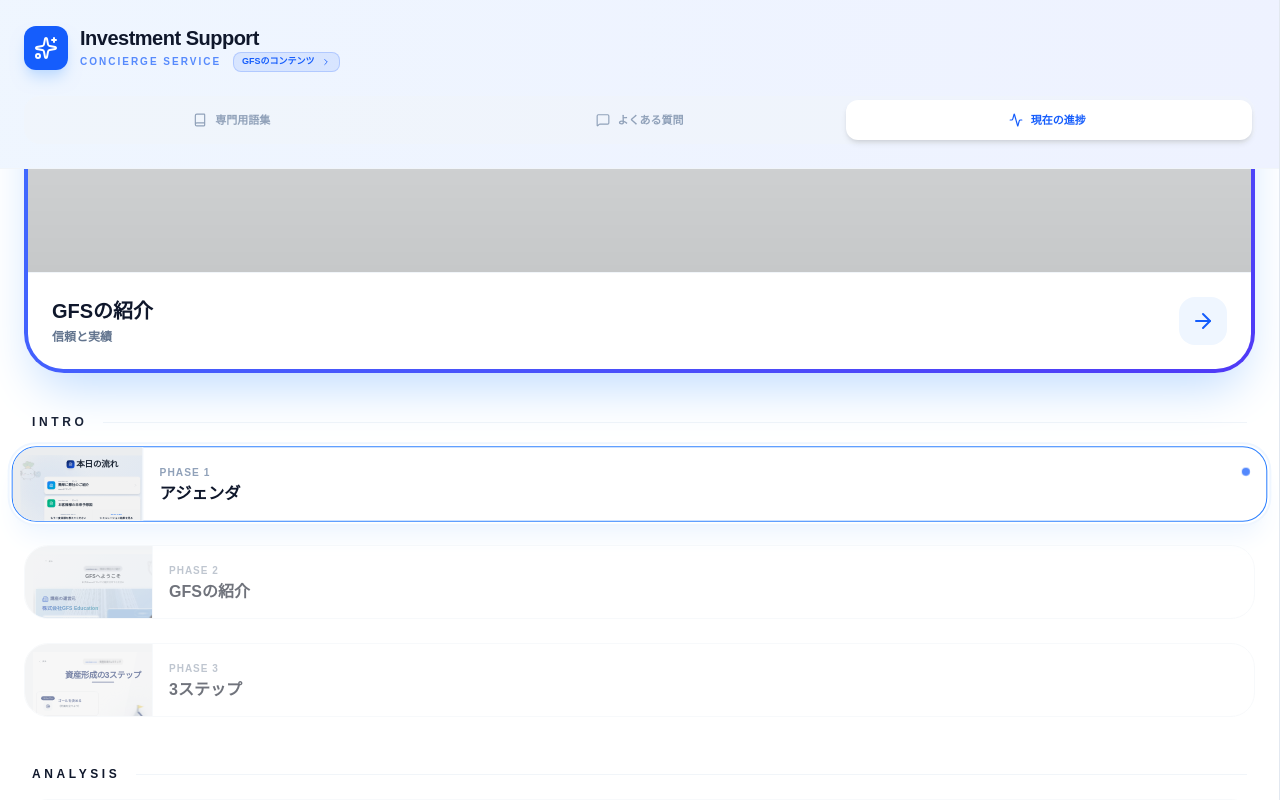
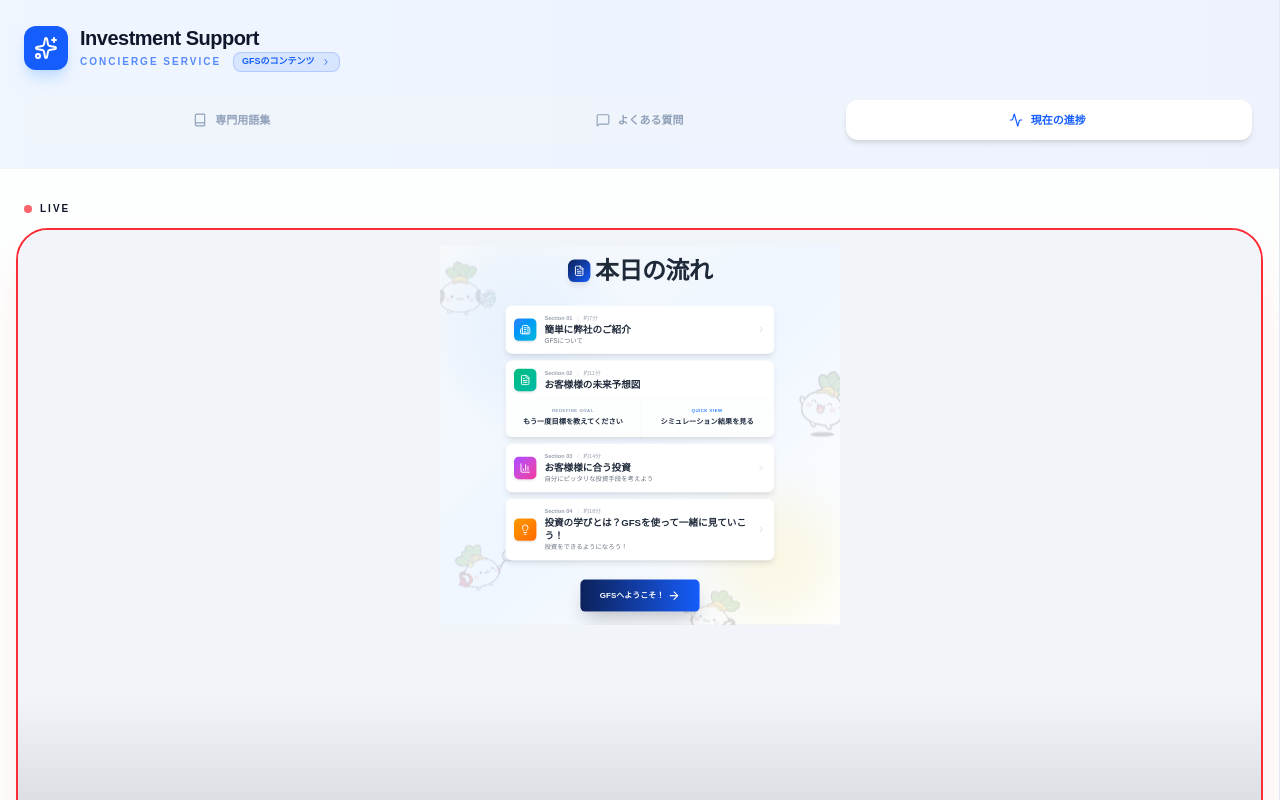
Before and after one commit to y-endo-hash/GFS-Slide-app, a Next.js app: page /support-panel in a window 1280 px wide. Built offline with nearby package versions, Linux system fonts and the light colour scheme.

Commit message:
feat: implement high-granularity Presenter View and consolidate Support UI

```diff
--- a/src/components/Phase1Hearing.tsx
+++ b/src/components/Phase1Hearing.tsx
@@ -13,11 +13,13 @@ interface Phase1HearingProps {
     onSubmit: (data: UserInput) => void;
     onBack: () => void;
     onGoToAgenda: () => void;
+    onSubStepChange?: (subStep: number | string) => void;
+    subStep?: number | string;
     isPreview?: boolean;
 }
 
-export default function Phase1Hearing({ onSubmit, onBack, onGoToAgenda, isPreview = false }: Phase1HearingProps) {
-    const [step, setStep] = useState(0);
+export default function Phase1Hearing({ onSubmit, onBack, onGoToAgenda, onSubStepChange, subStep, isPreview = false }: Phase1HearingProps) {
+    const [step, setStep] = useState(isPreview && typeof subStep === 'number' ? subStep : 0);
     const [showContent, setShowContent] = useState(isPreview);
     const [formData, setFormData] = useState<UserInput>({
         name: "",
--- a/src/components/SupportPanel.tsx
+++ b/src/components/SupportPanel.tsx
@@ -73,21 +73,27 @@ export default function SupportPanel({ userData: initialUserData, isOpen, onTogg
 
     // Determine what to show in the "Next Step" highlight
     const getNextStepInfo = () => {
+        if (currentPhase === "hearing") {
+            if (typeof subStep === 'number' && subStep < 3) {
+                return { id: "hearing", title: "ヒアリング (次へ)", desc: "目標の具体化...", subStep: subStep + 1 };
+            }
+            return phases[currentIdx + 1];
+        }
         if (currentPhase === "simulation") {
             if (typeof subStep === 'number' && subStep < 4) {
-                return { id: "simulation", title: "分析結果 (次へ)", desc: "預金・投資結果の深堀り", subStep: subStep + 1 };
+                return { id: "simulation", title: "分析結果 (詳細)", desc: "深掘り分析", subStep: subStep + 1 };
             }
             if (subStep === 4) {
-                return { id: "simulation", title: "分析結果 (考察)", desc: "GFSでの将来シミュレーション", subStep: "insight-0" };
+                return { id: "simulation", title: "分析結果 (考察)", desc: "成功事例の活用", subStep: "insight-0" };
             }
             if (typeof subStep === 'string' && subStep.startsWith('insight-')) {
                 const idx = parseInt(subStep.split('-')[1]);
-                if (idx < 4) return { id: "simulation", title: "分析結果 (考察次へ)", desc: "具体的な成功事例", subStep: `insight-${idx + 1}` };
+                if (idx < 4) return { id: "simulation", title: "成功事例 (次へ)", desc: "具体的なケーススタディ", subStep: `insight-${idx + 1}` };
                 return nextPhaseBase;
             }
         }
-        if (currentPhase === "solution" && typeof subStep === 'number' && subStep < 0) { // Future proof
-            return { id: "solution", title: "解決策提示 (次へ)", desc: "詳細な解説", subStep: subStep + 1 };
+        if (currentPhase === "solution" && typeof subStep === 'number' && subStep < 2) {
+            return { id: "solution", title: "解決策提示 (次へ)", desc: "具体的なプランニング", subStep: subStep + 1 };
         }
 
         return nextPhaseBase;
@@ -185,117 +191,108 @@ export default function SupportPanel({ userData: initialUserData, isOpen, onTogg
                         </div>
                     </div>
 
-                    {/* Content Area */}
-                    <div className="flex-1 overflow-y-auto p-4 custom-scrollbar" ref={scrollContainerRef}>
+                    {/* Presenter View Area */}
+                    <div className="flex-1 overflow-y-auto p-4 custom-scrollbar bg-slate-50/30" ref={scrollContainerRef}>
                         {activeTab === "roadmap" ? (
-                            <div className="space-y-6 py-4 px-2">
-                                {/* Current Phase Highlight - Next Step Preview */}
-                                <div className="mb-10">
-                                    <p className="text-[11px] font-black text-slate-400 mb-4 uppercase tracking-[0.2em] px-2">Next Step</p>
-                                    <div className="relative group p-1 bg-gradient-to-br from-blue-500 to-indigo-600 rounded-[2.5rem] shadow-2xl shadow-blue-200 overflow-hidden transform transition-all duration-500 hover:scale-[1.02]">
-                                        <div className="absolute inset-0 bg-white opacity-0 group-hover:opacity-10 transition-opacity" />
-                                        <div className="bg-white rounded-[2.2rem] overflow-hidden">
-                                            {/* Preview Container */}
+                            <div className="space-y-8 py-4">
+                                {/* LIVE & NEXT Section */}
+                                <div className="grid grid-cols-1 gap-6">
+                                    {/* LIVE Slide */}
+                                    <div className="space-y-3">
+                                        <div className="flex items-center gap-2 px-2">
+                                            <div className="w-2 h-2 rounded-full bg-red-500 animate-pulse" />
+                                            <span className="text-[10px] font-black text-slate-900 tracking-[0.2em] uppercase">LIVE</span>
+                                        </div>
+                                        <div className="bg-white rounded-[2rem] border-2 border-red-500 shadow-2xl shadow-red-100 overflow-hidden">
+                                            <div className="aspect-video bg-slate-100 relative overflow-hidden flex items-center justify-center">
+                                                <div className="origin-top scale-[0.4] absolute top-4 w-[1000px]">
+                                                    {currentPhase === "agenda" && <Agenda onGoToPhase={() => { }} userData={userData} isPreview />}
+                                                    {currentPhase === "company" && <Phase2CompanyIntro userData={userData} isPreview />}
+                                                    {currentPhase === "threeSteps" && <Phase1ThreeSteps isPreview />}
+                                                    {currentPhase === "hearing" && <Phase1Hearing onSubmit={() => { }} onBack={() => { }} onGoToAgenda={() => { }} isPreview subStep={subStep} />}
+                                                    {currentPhase === "simulation" && simulationResult && <Phase3Simulation userData={userData} simulationResult={simulationResult} isPreview subStep={subStep} />}
+                                                    {currentPhase === "solution" && simulationResult && <Phase4Solution userData={userData} simulationResult={simulationResult} isPreview subStep={subStep} />}
+                                                    {currentPhase === "closing" && simulationResult && <Phase5Closing userData={userData} simulationResult={simulationResult} isPreview subStep={subStep} />}
+                                                </div>
+                                                <div className="absolute inset-x-0 bottom-0 h-1/3 bg-gradient-to-t from-black/20 to-transparent pointer-events-none" />
+                                            </div>
+                                            <div className="p-4 bg-white">
+                                                <h4 className="text-sm font-black text-slate-900">
+                                                    {phases.find(p => p.id === currentPhase)?.title}
+                                                    <span className="ml-2 text-[10px] text-slate-400 font-bold">
+                                                        {typeof subStep === 'number' ? `Step ${subStep + 1}` : subStep}
+                                                    </span>
+                                                </h4>
+                                            </div>
+                                        </div>
+                                    </div>
+
+                                    {/* NEXT Slide */}
+                                    <div className="space-y-3">
+                                        <div className="flex items-center gap-2 px-2 opacity-50">
+                                            <div className="w-2 h-2 rounded-full bg-slate-400" />
+                                            <span className="text-[10px] font-black text-slate-400 tracking-[0.2em] uppercase">NEXT PREVIEW</span>
+                                        </div>
+                                        <div className="bg-white rounded-[2rem] border border-slate-200 shadow-xl overflow-hidden grayscale-[0.2] opacity-80 transition-all hover:opacity-100 hover:grayscale-0">
                                             <div className="aspect-video bg-slate-50 relative overflow-hidden flex items-center justify-center border-b border-slate-100">
                                                 <div className="origin-top scale-[0.4] absolute top-4 w-[1000px]">
                                                     {nextStepHighlight?.id === "company" && <Phase2CompanyIntro userData={userData} isPreview />}
                                                     {nextStepHighlight?.id === "threeSteps" && <Phase1ThreeSteps isPreview />}
-                                                    {nextStepHighlight?.id === "hearing" && <Phase1Hearing onSubmit={() => { }} onBack={() => { }} onGoToAgenda={() => { }} isPreview />}
+                                                    {nextStepHighlight?.id === "hearing" && <Phase1Hearing onSubmit={() => { }} onBack={() => { }} onGoToAgenda={() => { }} isPreview subStep={(nextStepHighlight as any).subStep ?? 0} />}
                                                     {nextStepHighlight?.id === "simulation" && simulationResult && <Phase3Simulation userData={userData} simulationResult={simulationResult} isPreview subStep={(nextStepHighlight as any).subStep ?? 0} />}
                                                     {nextStepHighlight?.id === "solution" && simulationResult && <Phase4Solution userData={userData} simulationResult={simulationResult} isPreview subStep={(nextStepHighlight as any).subStep ?? 0} />}
                                                     {nextStepHighlight?.id === "closing" && simulationResult && <Phase5Closing userData={userData} simulationResult={simulationResult} isPreview subStep={(nextStepHighlight as any).subStep ?? 0} />}
                                                     {(!nextStepHighlight || ((nextStepHighlight.id === "simulation" || nextStepHighlight.id === "solution" || nextStepHighlight.id === "closing") && !simulationResult)) && (
                                                         <div className="flex flex-col items-center justify-center h-full text-slate-400 bg-slate-50/50">
-                                                            <Clock className="w-16 h-16 mb-4 opacity-20" />
-                                                            <p className="text-xl font-bold">Waiting for simulation...</p>
+                                                            <Clock className="w-16 h-16 mb-4 opacity-10" />
+                                                            <p className="text-xl font-bold italic">End of session</p>
                                                         </div>
                                                     )}
                                                 </div>
-                                                <div className="absolute inset-0 bg-gradient-to-t from-black/20 to-transparent pointer-events-none" />
+                                                <div className="absolute inset-0 bg-gradient-to-t from-black/10 to-transparent pointer-events-none" />
                                             </div>
-                                            {/* Info */}
-                                            <div className="p-6 flex items-center justify-between">
+                                            <div className="p-4 bg-slate-50/50">
+                                                <div className="flex items-center justify-between">
                                                     <div>
-                                                    <h3 className="text-xl font-black text-slate-900 mb-1">{nextStepHighlight?.title || "完了"}</h3>
-                                                    <p className="text-xs font-bold text-slate-500">{nextStepHighlight?.desc || "全てのセッションが終了しました"}</p>
+                                                        <h4 className="text-xs font-black text-slate-600 tracking-tight">{nextStepHighlight?.title || "完了"}</h4>
+                                                        <p className="text-[9px] font-bold text-slate-400 uppercase">{nextStepHighlight?.desc}</p>
                                                     </div>
-                                                <div className="w-12 h-12 bg-blue-50 rounded-2xl flex items-center justify-center">
-                                                    <ArrowRight className="w-6 h-6 text-blue-600 group-hover:translate-x-1 transition-transform" />
+                                                    <ArrowRight className="w-4 h-4 text-slate-300" />
                                                 </div>
                                             </div>
                                         </div>
                                     </div>
                                 </div>
 
-                                {/* Visual Roadmap Storyboard */}
-                                <div className="space-y-12 pb-12">
-                                    {[
-                                        { title: "INTRO", phases: ["agenda", "company", "threeSteps"] },
-                                        { title: "ANALYSIS", phases: ["hearing", "simulation"] },
-                                        { title: "PROPOSAL", phases: ["solution", "closing"] }
-                                    ].map((section) => (
-                                        <div key={section.title} className="space-y-4">
-                                            <div className="flex items-center gap-4 px-2">
-                                                <h4 className="text-[12px] font-black text-slate-900 tracking-[0.3em]">{section.title}</h4>
+                                {/* Simplified Timeline */}
+                                <div className="pt-8 px-2">
+                                    <div className="flex items-center gap-4 mb-6">
+                                        <h4 className="text-[10px] font-black text-slate-900 tracking-[0.3em]">TIMELINE</h4>
                                         <div className="h-[1px] flex-1 bg-slate-100" />
                                     </div>
-
-                                            <div className="grid grid-cols-1 gap-6">
-                                                {phases.filter(p => section.phases.includes(p.id)).map((p, i) => {
-                                                    const isPast = phases.findIndex(ph => ph.id === p.id) < currentIdx;
+                                    <div className="relative pl-6 space-y-4 before:absolute before:left-2 before:top-2 before:bottom-2 before:w-[2px] before:bg-slate-100">
+                                        {phases.map((p, idx) => {
+                                            const isPast = idx < currentIdx;
                                             const isCurrent = p.id === currentPhase;
-
                                             return (
-                                                        <div
-                                                            key={p.id}
-                                                            data-phase={p.id}
-                                                            className={cn(
-                                                                "relative bg-white rounded-3xl border transition-all duration-500 overflow-hidden",
-                                                                isCurrent ? "border-blue-500 shadow-xl shadow-blue-50 ring-2 ring-blue-50 ring-offset-2 scale-[1.02]" : "border-slate-100 opacity-60 grayscale-[0.3] hover:opacity-80 hover:grayscale-0"
-                                                            )}
-                                                        >
-                                                            <div className="flex">
-                                                                {/* Thumbnail Preview */}
-                                                                <div className="w-32 aspect-video bg-slate-50 relative overflow-hidden border-r border-slate-100 shrink-0">
-                                                                    <div className="origin-top-left scale-[0.14] absolute top-2 left-2 w-[1000px]">
-                                                                        {p.id === "agenda" && <Agenda onGoToPhase={() => { }} userData={userData} isPreview />}
-                                                                        {p.id === "company" && <Phase2CompanyIntro userData={userData} isPreview />}
-                                                                        {p.id === "threeSteps" && <Phase1ThreeSteps isPreview />}
-                                                                        {p.id === "hearing" && <Phase1Hearing onSubmit={() => { }} onBack={() => { }} onGoToAgenda={() => { }} isPreview />}
-                                                                        {p.id === "simulation" && simulationResult && <Phase3Simulation userData={userData} simulationResult={simulationResult} isPreview subStep={p.id === currentPhase ? subStep : 0} />}
-                                                                        {p.id === "solution" && simulationResult && <Phase4Solution userData={userData} simulationResult={simulationResult} isPreview subStep={p.id === currentPhase ? subStep : 0} />}
-                                                                        {p.id === "closing" && simulationResult && <Phase5Closing userData={userData} simulationResult={simulationResult} isPreview subStep={p.id === currentPhase ? subStep : 0} />}
-                                                                        {((p.id === "simulation" || p.id === "solution" || p.id === "closing") && !simulationResult) && (
-                                                                            <div className="flex items-center justify-center h-full bg-slate-100/50">
-                                                                                <Clock className="w-6 h-6 text-slate-300" />
-                                                                            </div>
-                                                                        )}
-                                                                    </div>
-                                                                    <div className="absolute inset-0 bg-black/5" />
-                                                                    {isPast && (
-                                                                        <div className="absolute inset-0 bg-blue-600/10 flex items-center justify-center backdrop-blur-[1px]">
-                                                                            <CheckCircle2 className="w-8 h-8 text-blue-600 drop-shadow-lg" />
-                                                                        </div>
-                                                                    )}
-                                                                </div>
-
-                                                                {/* Text Info */}
-                                                                <div className="p-4 flex-1 flex flex-col justify-center">
-                                                                    <div className="flex items-center justify-between mb-1">
-                                                                        <span className="text-[10px] font-black text-slate-400 uppercase tracking-widest">Phase {phases.findIndex(ph => ph.id === p.id) + 1}</span>
-                                                                        {isCurrent && (
-                                                                            <span className="flex h-2 w-2 rounded-full bg-blue-600 animate-pulse" />
-                                                                        )}
-                                                                    </div>
-                                                                    <h5 className="font-black text-slate-900 leading-tight">{p.title}</h5>
-                                                                </div>
+                                                <div key={p.id} className="relative flex items-center gap-4">
+                                                    <div className={cn(
+                                                        "absolute -left-[1.35rem] w-3 h-3 rounded-full border-2 border-white z-10 transition-colors duration-500",
+                                                        isCurrent ? "bg-blue-600 shadow-[0_0_10px_rgba(37,99,235,0.4)] animate-pulse" : isPast ? "bg-blue-300" : "bg-slate-200"
+                                                    )} />
+                                                    <div className={cn(
+                                                        "flex-1 p-3 rounded-2xl border transition-all duration-300",
+                                                        isCurrent ? "bg-blue-50/50 border-blue-100" : "bg-transparent border-transparent"
+                                                    )}>
+                                                        <span className={cn(
+                                                            "text-[11px] font-black",
+                                                            isCurrent ? "text-blue-900" : isPast ? "text-slate-500" : "text-slate-300"
+                                                        )}>{p.title}</span>
                                                     </div>
                                                 </div>
                                             );
                                         })}
                                     </div>
-                                        </div>
-                                    ))}
                                 </div>
                             </div>
                         ) : activeTab === "glossary" ? (
```
Also changed, not shown: src/components/HearingMemo.tsx (+9 -12 lines). Lines whose indentation alone changed are shown as unchanged.
